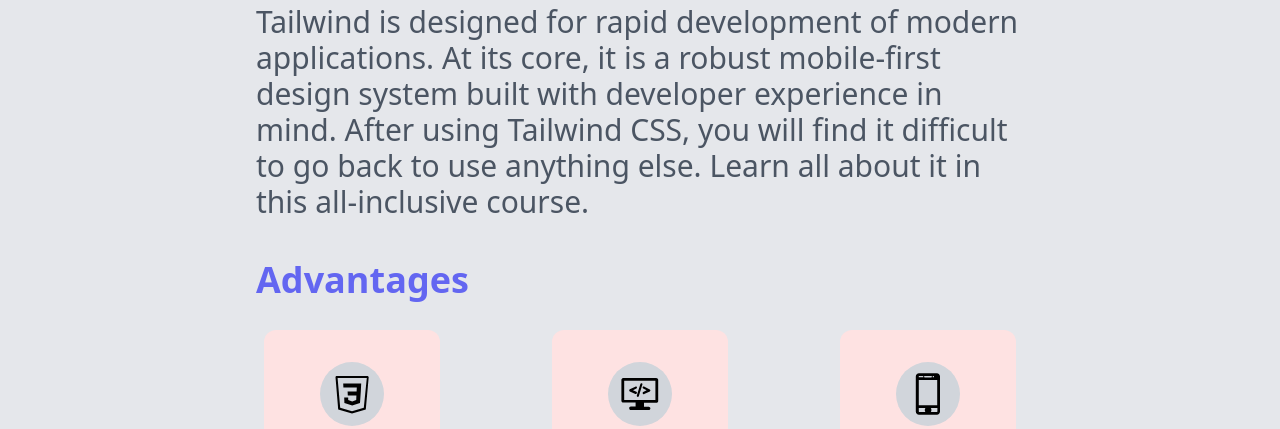
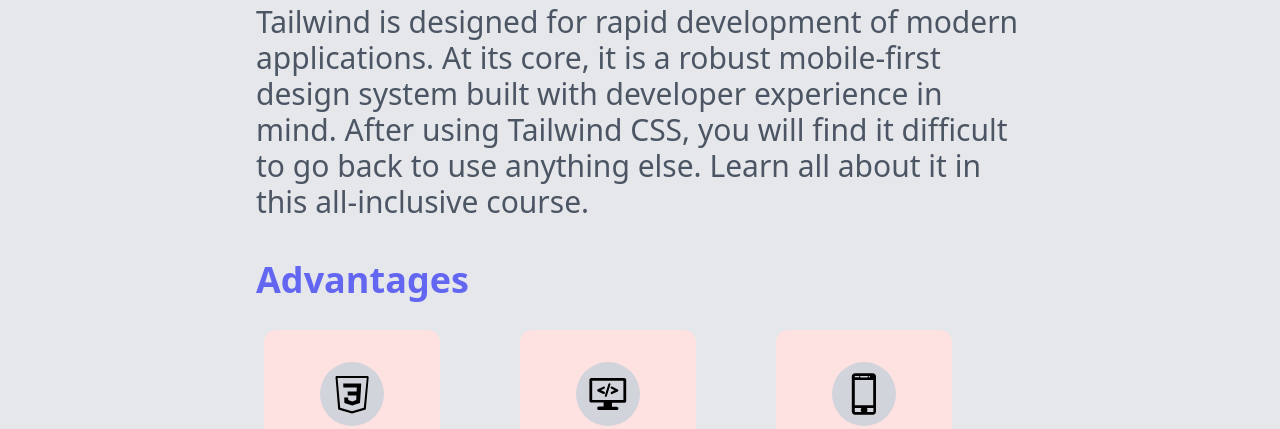
Before and after one commit to RakibRahman/gk-landing-page, a plain HTML site: page index.html in a window 1280 px wide. Shown: the part 512-941 px from the top of the page. Drawn offline with nearby package versions, Linux system fonts and the light colour scheme.

Commit message:
Grid added

```diff
--- a/index.html
+++ b/index.html
@@ -8,6 +8,13 @@
       href="https://unpkg.com/tailwindcss@^1.0/dist/tailwind.min.css"
       rel="stylesheet"
     />
+    <style>
+      * {
+        margin: 0;
+        padding: 0;
+        box-sizing: border-box;
+      }
+    </style>
   </head>
   <body class="bg-gray-200">
     <header
@@ -54,7 +61,7 @@
           Advantages
         </h1>
         <div
-          class="px-2 flex flex-col justify-between items-center md:flex-row gap-4"
+          class="px-2 grid place-content-center gap-4 grid-rows-3 md:grid-cols-3"
         >
           <div
             class="w-44 h-28 py-8 px-4 text-sm bg-red-100 text-center border-b-4 border-red-500 rounded-xl"
```
